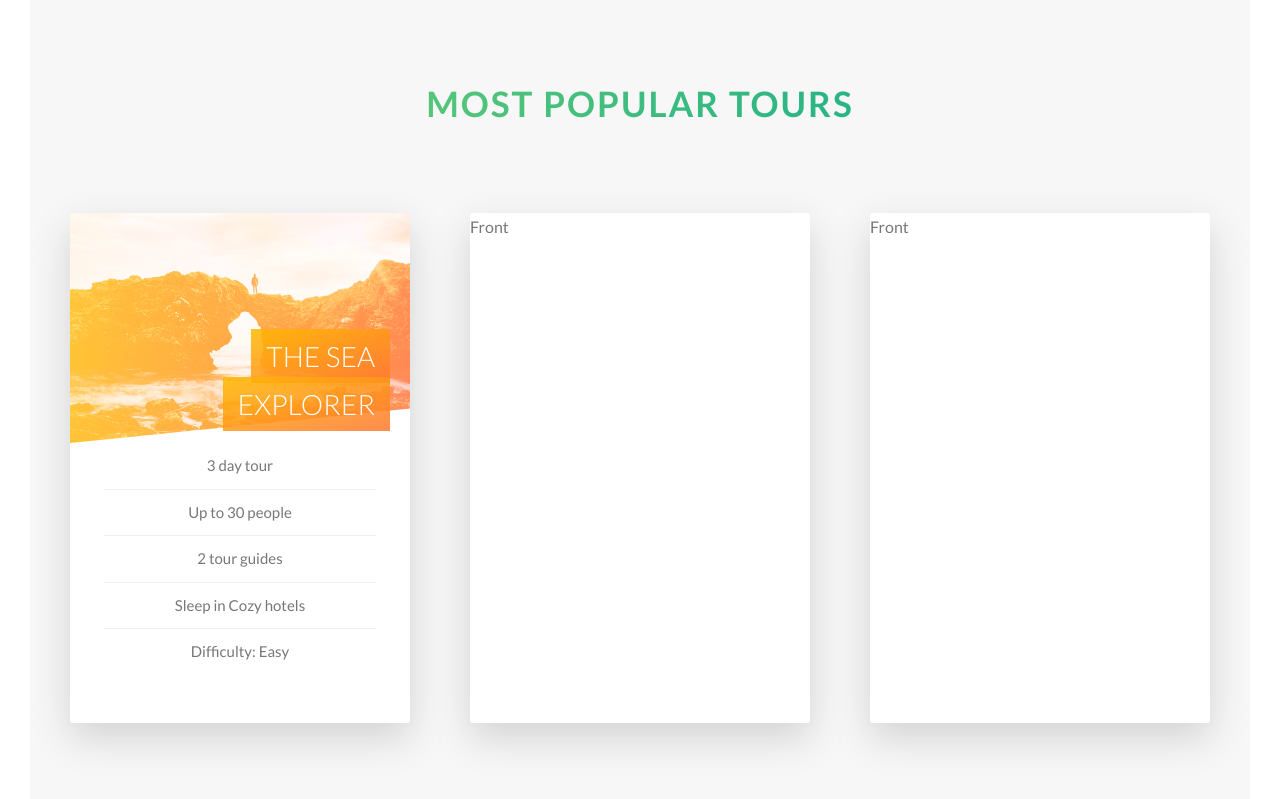
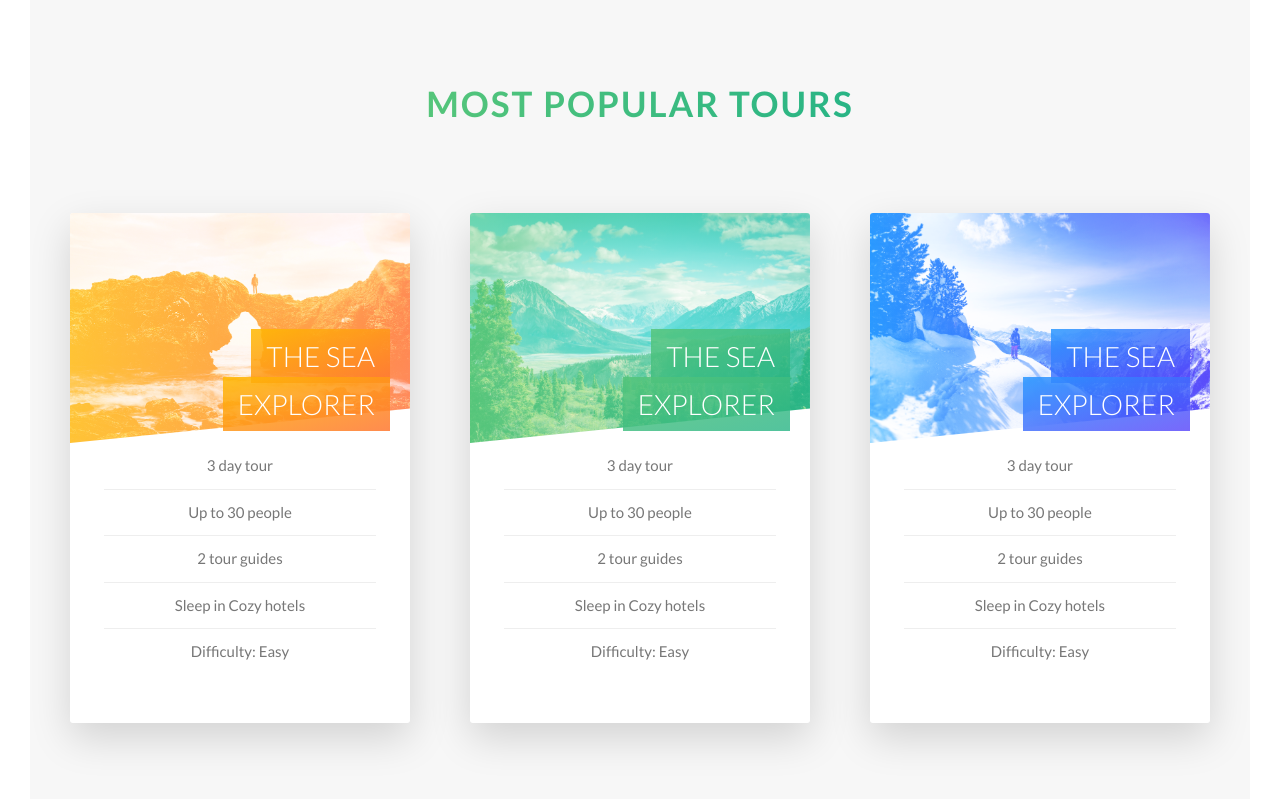
Before and after one commit to shankha001/natours, a website: page index.html in a window 1280 px wide. Shown: the part 2311-3110 px from the top of the page. Drawn offline with Linux system fonts and the light colour scheme.

Commit message:
card section

```diff
--- a/css/style.css
+++ b/css/style.css
@@ -207,6 +207,10 @@ body {
     clip-path: polygon(0 0, 100% 0, 100% 85%, 0 100%); }
     .card__picture--1 {
       background-image: linear-gradient(to right, #ffb900, #ff7730), url(../img/nat-5.jpg); }
+    .card__picture--2 {
+      background-image: linear-gradient(to right, #55c57a, #28b485), url(../img/nat-6.jpg); }
+    .card__picture--3 {
+      background-image: linear-gradient(to right, #2998ff, #5642fa), url(../img/nat-7.jpg); }
   .card__heading {
     font-size: 2.8rem;
     font-weight: 300;
@@ -223,6 +227,10 @@ body {
     box-decoration-break: clone; }
     .card__heading-span--1 {
       background-image: linear-gradient(to right bottom, rgba(255, 185, 0, 0.85), rgba(255, 119, 48, 0.85)); }
+    .card__heading-span--2 {
+      background-image: linear-gradient(to right bottom, rgba(85, 197, 122, 0.85), rgba(40, 180, 133, 0.8)); }
+    .card__heading-span--3 {
+      background-image: linear-gradient(to right bottom, rgba(41, 152, 255, 0.85), rgba(86, 66, 250, 0.8)); }
   .card__details ul {
     list-style: none;
     width: 80%;
@@ -233,6 +241,22 @@ body {
       padding: 1rem; }
       .card__details ul li:not(:last-child) {
         border-bottom: 1px solid #eee; }
+  .card__cta {
+    position: absolute;
+    top: 50%;
+    left: 50%;
+    transform: translate(-50%, -50%);
+    width: 90%;
+    text-align: center; }
+  .card__price-box {
+    color: #fff;
+    margin-bottom: 8rem; }
+  .card__price-only {
+    font-size: 1.4rem;
+    text-transform: uppercase; }
+  .card__price-value {
+    font-size: 6rem;
+    font-weight: 100; }
 
 .composition {
   position: relative; }
--- a/index.html
+++ b/index.html
@@ -173,7 +173,13 @@
                 </div>
               </div>
               <div class="card__side card__side--back card__side--back-1">
-                Back
+                <div class="card__cta">
+                  <div class="card__price-box">
+                    <p class="card__price-only">Only</p>
+                    <p class="card__price-value">$297</p>
+                  </div>
+                  <a href="#" class="btn btn--white">Book Now</a>
+                </div>
               </div>
             </div>
           </div>
@@ -181,24 +187,69 @@
               <div class="col-1-of-3">
                 <div class="card">
                   <div class="card__side card__side--front">
-                  Front
+                    <div class="card__picture card__picture--2">
+                      &nbsp;
+                    </div>
+                    <h4 class="card__heading">
+                      <span class="card__heading-span card__heading-span--2">
+                        The Sea Explorer
+                      </span>
+                    </h4>
+                    <div class="card__details">
+                      <ul>
+                        <li>3 day tour</li>
+                        <li>Up to 30 people</li>
+                        <li>2 tour guides</li>
+                        <li>Sleep in Cozy hotels</li>
+                        <li>Difficulty: Easy</li>
+                      </ul>
+                    </div>
                   </div>
                   <div class="card__side card__side--back card__side--back-2">
-                  Back
+                    <div class="card__cta">
+                      <div class="card__price-box">
+                        <p class="card__price-only">Only</p>
+                        <p class="card__price-value">$497</p>
+                      </div>
+                      <a href="#" class="btn btn--white">Book Now</a>
+                    </div>
                   </div>
                 </div>
               </div>
 
+
            <div class="col-1-of-3">
             <div class="card">
               <div class="card__side card__side--front">
-                    Front
+                <div class="card__picture card__picture--3">
+                    &nbsp;
+                </div>
+                <h4 class="card__heading">
+                    <span class="card__heading-span card__heading-span--3">
+                      The Sea Explorer
+                    </span>
+                </h4>
+                <div class="card__details">
+                    <ul>
+                      <li>3 day tour</li>
+                      <li>Up to 30 people</li>
+                      <li>2 tour guides</li>
+                      <li>Sleep in Cozy hotels</li>
+                      <li>Difficulty: Easy</li>
+                    </ul>
+                </div>
               </div>
               <div class="card__side card__side--back card__side--back-3">
-                    Back
+                <div class="card__cta">
+                  <div class="card__price-box">
+                    <p class="card__price-only">Only</p>
+                    <p class="card__price-value">$897</p>
+                  </div>
+                  <a href="#" class="btn btn--white">Book Now</a>
                 </div>
               </div>
             </div>
+          </>
 
           </div>
         </div>
```
Also changed, not shown: README.md (added). Lines whose indentation alone changed are shown as unchanged.
